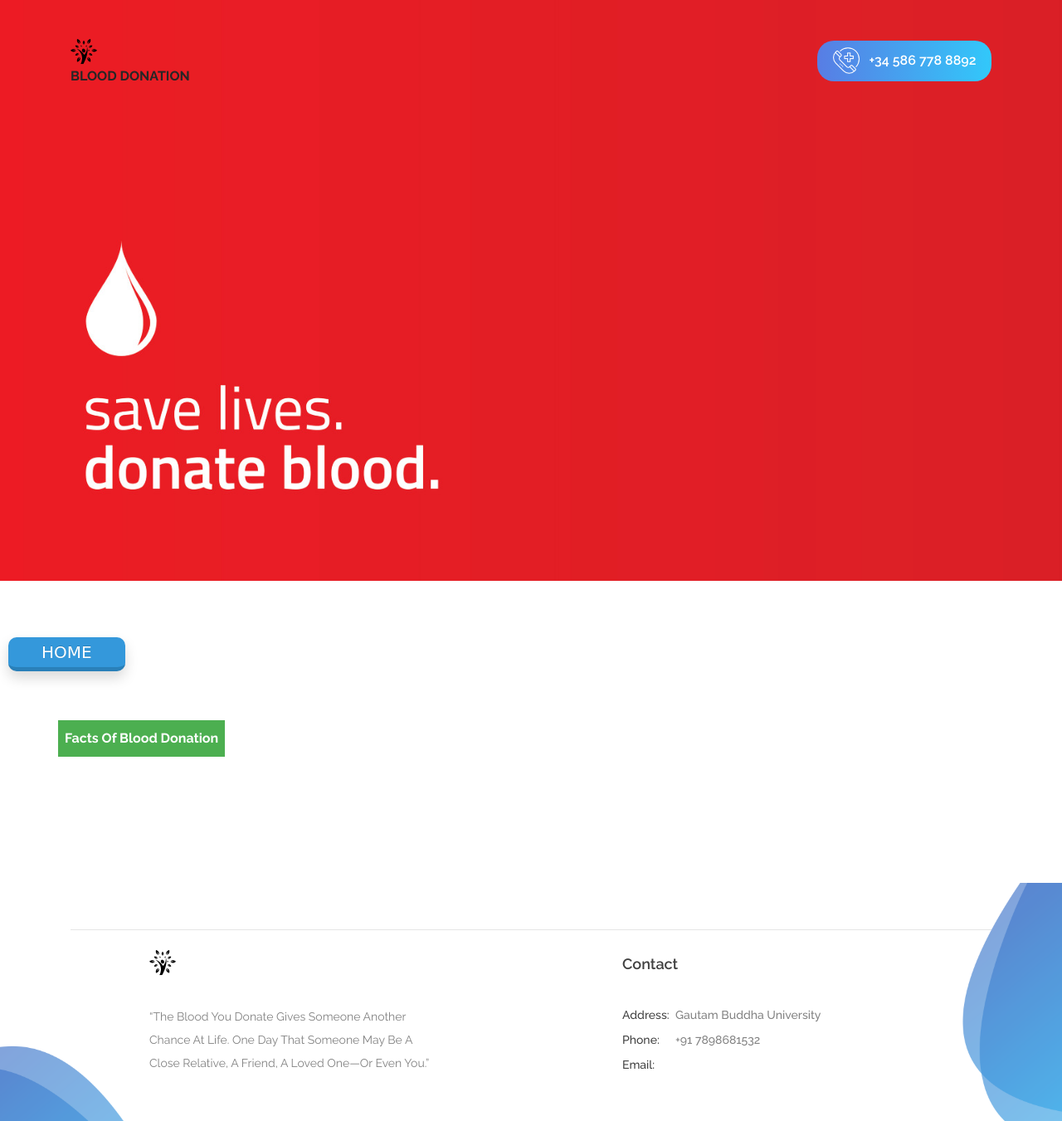
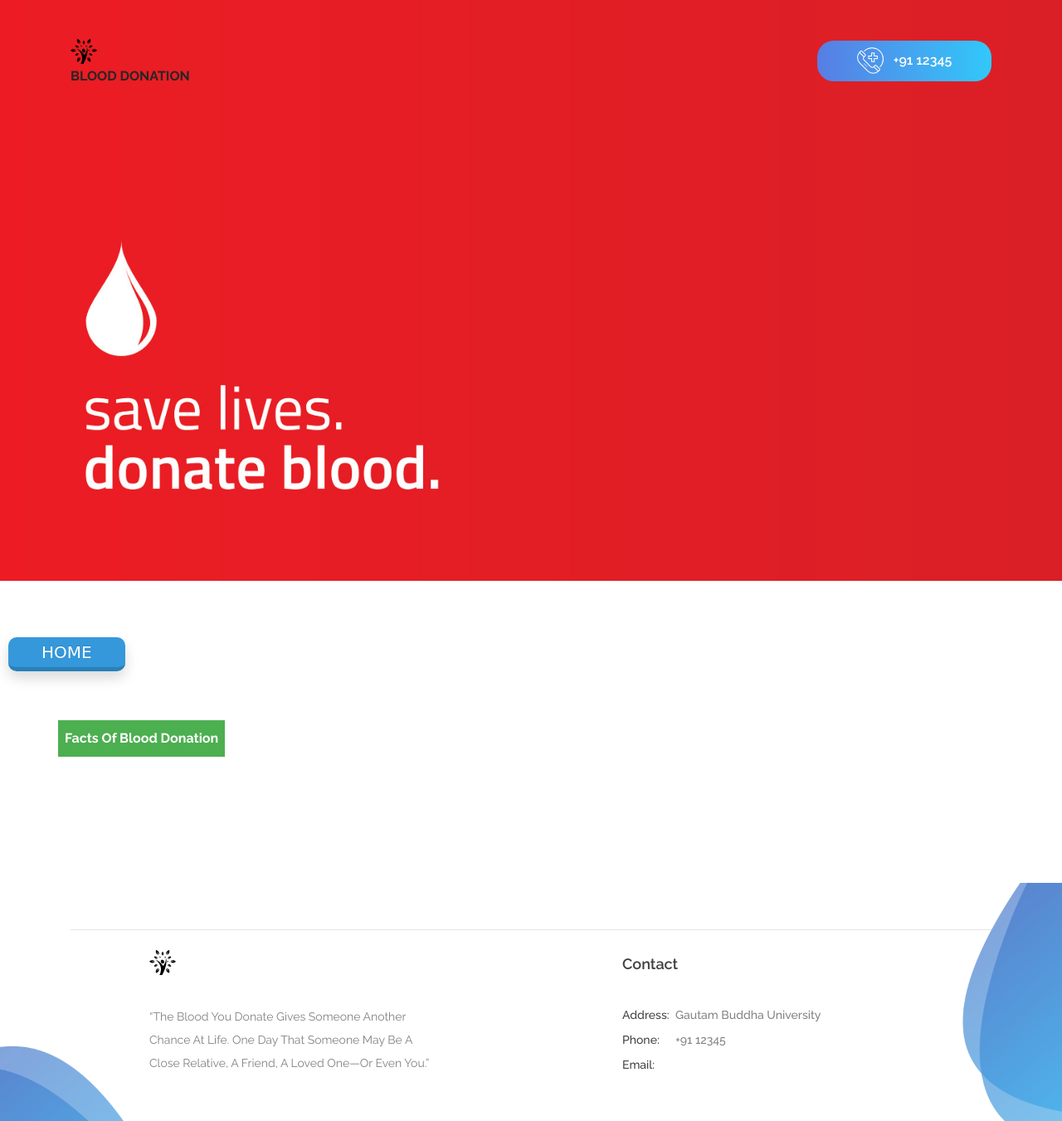
Before and after one commit to kavita-pandey/BloodBank_Project, a Django app: page /facts in a window 1280 px wide. Shown: the whole page at 83% size. Run offline with Django 3.2, Linux system fonts and the light colour scheme; data that the repository does not hold is empty; some libraries are stand-ins or nearby versions.

Commit message:
1st version

```diff
--- a/templates/aboutus.html
+++ b/templates/aboutus.html
@@ -184,7 +184,7 @@
 											<h2>Contact</h2>
 											<ul class="p-0 m-0">
 												<li><span>Address:</span>Gautam Buddha University</li>
-												<li><span>Phone:</span>+91 7898681532</li>
+												<li><span>Phone:</span>+91 12345</li>
 												<li><span>Email:</span></li></left>
 											</ul>
 										</div>
--- a/templates/donateblood.html
+++ b/templates/donateblood.html
@@ -29,7 +29,7 @@
                           <!--      <li class="current-menu-item"><a href="index.html">Home</a></li> -->
 
                                 <li class="call-btn button gradient-bg mt-3 mt-md-0">
-                                    <a class="d-flex justify-content-center align-items-center" href="#"><img src="{% static 'images/emergency-call.png' %}"> +34 586 778 8892</a>
+                                    <a class="d-flex justify-content-center align-items-center" href="#"><img src="{% static 'images/emergency-call.png' %}"> +91 12345</a>
                                 </li>
                             </ul>
                         </nav><!-- .site-navigation -->
--- a/templates/donationmanual.html
+++ b/templates/donationmanual.html
@@ -47,7 +47,7 @@
                           <!--      <li class="current-menu-item"><a href="index.html">Home</a></li> -->
 
                                 <li class="call-btn button gradient-bg mt-3 mt-md-0">
-                                    <a class="d-flex justify-content-center align-items-center" href="#"><img src="{% static 'images/emergency-call.png' %}"> +91 8949504321</a>
+                                    <a class="d-flex justify-content-center align-items-center" href="#"><img src="{% static 'images/emergency-call.png' %}"> +91 12345</a>
                                 </li>
                             </ul>
                         </nav><!-- .site-navigation -->
--- a/templates/donorfitnesschart.html
+++ b/templates/donorfitnesschart.html
@@ -47,7 +47,7 @@
                           <!--      <li class="current-menu-item"><a href="index.html">Home</a></li> -->
 
                                 <li class="call-btn button gradient-bg mt-3 mt-md-0">
-                                    <a class="d-flex justify-content-center align-items-center" href="#"><img src="{% static 'images/emergency-call.png' %}"> +34 586 778 8892</a>
+                                    <a class="d-flex justify-content-center align-items-center" href="#"><img src="{% static 'images/emergency-call.png' %}"> +91 12345</a>
                                 </li>
                             </ul>
                         </nav><!-- .site-navigation -->
--- a/templates/facts.html
+++ b/templates/facts.html
@@ -47,7 +47,7 @@
                           <!--      <li class="current-menu-item"><a href="index.html">Home</a></li> -->
 
                                 <li class="call-btn button gradient-bg mt-3 mt-md-0">
-                                    <a class="d-flex justify-content-center align-items-center" href="#"><img src="{% static 'images/emergency-call.png' %}"> +34 586 778 8892</a>
+                                    <a class="d-flex justify-content-center align-items-center" href="#"><img src="{% static 'images/emergency-call.png' %}"> +91 12345 </a>
                                 </li>
                             </ul>
                         </nav><!-- .site-navigation -->
@@ -153,7 +153,7 @@
                             <h2>Contact</h2>
                             <ul class="p-0 m-0">
                                 <li><span>Address:</span>Gautam Buddha University</li>
-                                <li><span>Phone:</span>+91 7898681532</li>
+                                <li><span>Phone:</span>+91 12345</li>
                                 <li><span>Email:</span></li></left>
                             </ul>
                         </div>
--- a/templates/index.html
+++ b/templates/index.html
@@ -39,7 +39,7 @@
                                 <li><a href="login">Login</a></li>
                                 {% endif %}
                                 <li class="call-btn button gradient-bg mt-3 mt-md-0">
-                                    <a class="d-flex justify-content-center align-items-center" href="#"><img src="{% static 'images/emergency-call.png' %}"> +91 8949504321</a>
+                                    <a class="d-flex justify-content-center align-items-center" href="#"><img src="{% static 'images/emergency-call.png' %}"> +91 12345</a>
                                 </li>
                             </ul>
                         </nav><!-- .site-navigation -->
@@ -96,7 +96,7 @@
                             <h2>Contact</h2>
                             <ul class="p-0 m-0">
                                 <li><span>Address:</span>Gautam Buddha University</li>
-                                <li><span>Phone:</span>+91 7898681532</li>
+                                <li><span>Phone:</span>+91 12345</li>
                                 <li><span>Email:</span></li></left>
                             </ul>
                         </div>
--- a/templates/needblood.html
+++ b/templates/needblood.html
@@ -148,7 +148,7 @@
                             <h2>Contact</h2>
                             <ul class="p-0 m-0">
                                 <li><span>Address:</span>Gautam Buddha University</li>
-                                <li><span>Phone:</span>+91 7898681532</li>
+                                <li><span>Phone:</span>+91 12345</li>
                                 <li><span>Email:</span></li></left>
                             </ul>
                         </div>
```
